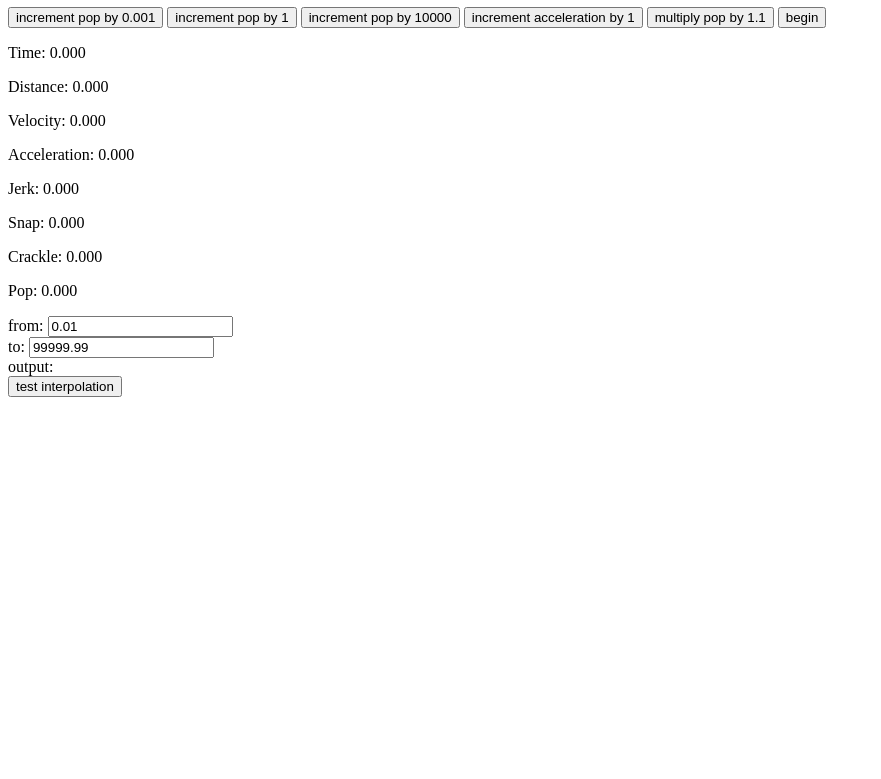
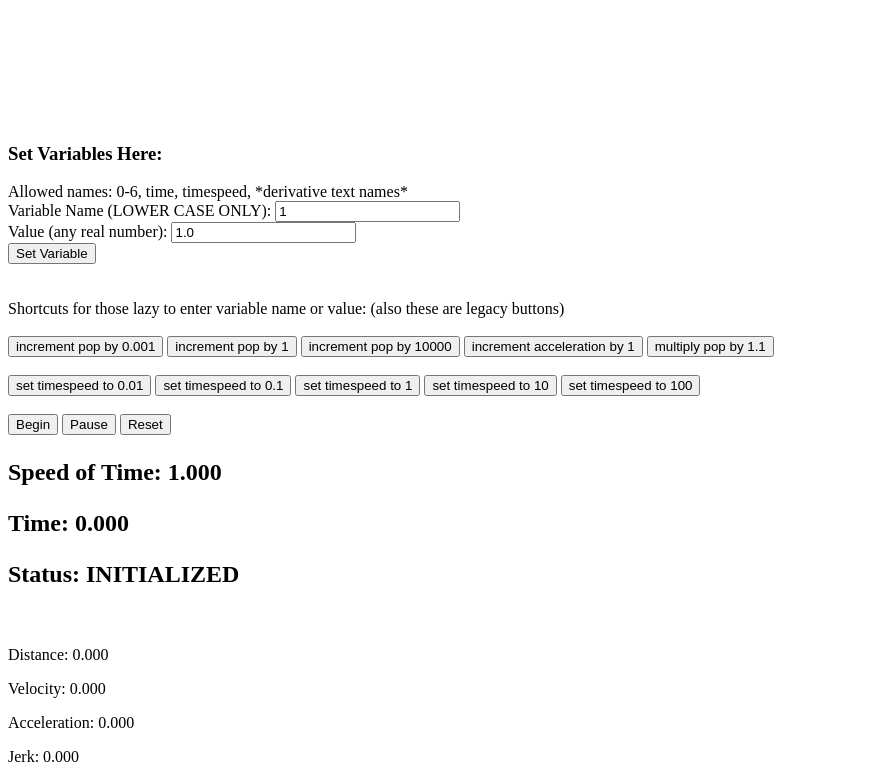
Before and after one commit to 3k5m/3k5m.github.io, a plain HTML site: page index.html in a window 1280 px wide. Shown: the part 174-953 px from the top of the page, without its empty margins (0-881 px from the left). Before the commit the page ends 800 px from the top, so only its background shows below. Drawn offline with Linux system fonts and the light colour scheme.

Commit message:
update
better variable setting, added a site description, added timespeed, moved all the derivatives to an array

```diff
--- a/index.html
+++ b/index.html
@@ -7,26 +7,63 @@
   </head>
 
   <body>
-    <h1>rng thing (currently broken)</h1>
-    <button onClick="init()" id="initbtn"> start </button>
 
-    <h1> derivatives of velocity (exponential growth test) </h1>
-    <button onClick="popadd(0.001)" id="popbtn"> increment pop by 0.001</button>
-    <button onClick="popadd(1)" id="popbtn"> increment pop by 1</button>
-    <button onClick="popadd(10000)" id="popbtn"> increment pop by 10000</button>
-    <button onClick="accadd(1)" id="popbtn"> increment acceleration by 1</button>
-    <button onClick="poppow1()" id="popbtn"> multiply pop by 1.1</button>
-    <button onClick="loop()" id="popbtn"> begin </button>
-    <p id="time"></p>
-    <p id="dist">dist 0.00</p>
-    <p id="vel">0.00</p>
-    <p id="accel">0.00</p>
-    <p id="jerk">0.00</p>
-    <p id="snap">0.00</p>
-    <p id="crackle">0.00</p>
-    <p id="pop">0.00</p>
+    <p> hi, welcome to my github website. I just test</p>
+    <p> random stuff here, feel free to ignore all this </p>
+    <p> PS: how did you even get here anyways?!?!</p>
 
-    <form id="example">
+    <br><br><br><br><br><br><br><br><br><br>
+
+    <form id="setvariable" onsubmit="return false">
+      <h3>Set Variables Here: </h3>
+      Allowed names: 0-6, time, timespeed, *derivative text names* <br>
+      Variable Name (LOWER CASE ONLY):  <input name="name" value="1"><br>
+      Value (any real number):  <input name="value" value="1.0"><br>
+      <button type="submit">Set Variable</button>
+    </form>
+
+    <br> <br>
+
+    Shortcuts for those lazy to enter variable name or value: (also these are legacy buttons) <br><br>
+    <button onClick="setvar('pop',derivatives[6]+0.001)     "> increment pop by 0.001</button>
+    <button onClick="setvar('pop',derivatives[6]+1)         "> increment pop by 1</button>
+    <button onClick="setvar('pop',derivatives[6]+10000)     "> increment pop by 10000</button>
+    <button onClick="setvar('acceleration',derivatives[2]+1)"> increment acceleration by 1</button>
+    <button onClick="setvar('pop',derivatives[6]*1.1)       "> multiply pop by 1.1</button>
+
+    <br> <br>
+
+    <button onClick="setvar('timespeed', 0.01)"> set timespeed to 0.01 </button>
+    <button onClick="setvar('timespeed', 0.1) "> set timespeed to 0.1 </button>
+    <button onClick="setvar('timespeed', 1)   "> set timespeed to 1 </button>
+    <button onClick="setvar('timespeed', 10)  "> set timespeed to 10 </button>
+    <button onClick="setvar('timespeed', 100) "> set timespeed to 100 </button>
+
+    <br> <br>
+
+    <button onClick="loop()"> Begin </button>
+    <button onClick="pause()"> Pause </button>
+    <button onClick="init()"> Reset </button>
+
+    <br>
+
+    <h2><p id="timespd"></p></h2>
+    <h2><p id="time"></p></h2>
+    <h2><p id="status">LOADING (error if this persists)</p></h2>
+
+    <br>
+
+    <p id="dist"></p>
+    <p id="vel"></p>
+    <p id="accel"></p>
+    <p id="jerk"></p>
+    <p id="snap"></p>
+    <p id="crackle"></p>
+    <p id="pop"></p>
+
+    <br><br>
+
+    <form id="intertest">
       from: <input name="from" value="0.01"><br>
       to: <input name="to" value="99999.99"><br>
       output: <output name="output"></output><br>
--- a/main.js
+++ b/main.js
@@ -1,90 +1,137 @@
-
-let dist = 0.0, vel = 0.0;
-let accel = 0.0, jerk = 0.0, snap = 0.0, crackle = 0.0, pop = 0.0;
-let curtime = 0.0;
-let lastLoop = Date.now()
+let derivatives = [];
+let curtime, timeSpeed, lastLoop, curstatus;
 
 function updateText() {
   document.getElementById("time").innerHTML = "Time: " + curtime.toLocaleString("en-US", { minimumFractionDigits: 3 });
-  document.getElementById("dist").innerHTML = "Distance: " + dist.toLocaleString("en-US", { minimumFractionDigits: 3 });;
-  document.getElementById("vel").innerHTML = "Velocity: " + vel.toLocaleString("en-US", { minimumFractionDigits: 3 });
-  document.getElementById("accel").innerHTML = "Acceleration: " + accel.toLocaleString("en-US", { minimumFractionDigits: 3 });
-  document.getElementById("jerk").innerHTML = "Jerk: " + jerk.toLocaleString("en-US", { minimumFractionDigits: 3 });
-  document.getElementById("snap").innerHTML = "Snap: " + snap.toLocaleString("en-US", { minimumFractionDigits: 3 });
-  document.getElementById("crackle").innerHTML = "Crackle: " + crackle.toLocaleString("en-US", { minimumFractionDigits: 3 });
-  document.getElementById("pop").innerHTML = "Pop: " + pop.toLocaleString("en-US", { minimumFractionDigits: 3 });
+  document.getElementById("dist").innerHTML = "Distance: " + derivatives[0].toLocaleString("en-US", { minimumFractionDigits: 3 });;
+  document.getElementById("vel").innerHTML = "Velocity: " + derivatives[1].toLocaleString("en-US", { minimumFractionDigits: 3 });
+  document.getElementById("accel").innerHTML = "Acceleration: " + derivatives[2].toLocaleString("en-US", { minimumFractionDigits: 3 });
+  document.getElementById("jerk").innerHTML = "Jerk: " + derivatives[3].toLocaleString("en-US", { minimumFractionDigits: 3 });
+  document.getElementById("snap").innerHTML = "Snap: " + derivatives[4].toLocaleString("en-US", { minimumFractionDigits: 3 });
+  document.getElementById("crackle").innerHTML = "Crackle: " + derivatives[5].toLocaleString("en-US", { minimumFractionDigits: 3 });
+  document.getElementById("pop").innerHTML = "Pop: " + derivatives[6].toLocaleString("en-US", { minimumFractionDigits: 3 });
+  document.getElementById("timespd").innerHTML = "Speed of Time: " + timeSpeed.toLocaleString("en-US", { minimumFractionDigits: 3 });
+  document.getElementById("status").innerHTML = "Status: " + curstatus;
 }
 
 function init() {
+  // 7 is num of derivatives here
+  for(i=0;i<7;i++){
+    derivatives[i] = 0.0;
+  }
+  curtime = 0.0;
+  timeSpeed = 1.0;
+  lastLoop = Date.now()
+  curstatus = "INITIALIZED"
+  updateText()
+}
 
+init()
+
+function run() {
   lastLoop = Date.now()
-
+  curstatus = "RUNNING"
+  updateText()
+}
+function pause() {
+  curstatus = "PAUSED"
+  updateText()
 }
 
 updateText()
 
-function popadd(n){
-  pop += n;
+function setvar(v, n){
+
+  //derivative text names
+  switch(v){
+    case "distance":      v=0; break;
+    case "velocity":      v=1; break;
+    case "acceleration":  v=2; break;
+    case "jerk":          v=3; break;
+    case "snap":          v=4; break;
+    case "crackle":       v=5; break;
+    case "pop":           v=6; break;
+  }
+
+  //time and timespd
+  if(v == "time"){
+    curtime = n;
+  }else if(v == "timespeed"){
+    timeSpeed = n;
+  }else{
+    v = Number(v)
+  }
+
+  //direct number inputs are taken as nth der
+  if(v >= 0 && v <= 6){
+    derivatives[v] = n;
+  }
+
+  //error handling
+  else {
+    console.log("ERROR");
+  }
+
   updateText()
 }
-function accadd(n){
-  accel += n;
-  updateText()
-}
-function poppow1(){
-  pop *= 1.1;
+
+function update(){
+  let thisLoop = Date.now();
+  let delta = (thisLoop - lastLoop)/1000
+  lastLoop = thisLoop
+
+  delta = delta * timeSpeed
+
+  //console.log(delta)
+
+  curtime = curtime + delta
+  for(i=0;i<derivatives.length-1;i++){
+    derivatives[i] = derivatives[i] + derivatives[i+1] * delta
+  }
   updateText()
 }
 
 function sleep (ms)
 { return new Promise(r => setTimeout(r, ms)) }
 
-function update(){
-  let thisLoop = Date.now();
-  let delta = (thisLoop - lastLoop)/1000
-  lastLoop = thisLoop
-
-  //console.log(delta)
-
-  curtime = curtime + delta
-  dist = dist + vel * delta
-  vel = vel + accel * delta
-  accel = accel + jerk * delta
-  jerk = jerk + snap * delta
-  snap = snap + crackle * delta
-  crackle = crackle + pop * delta
-
-  updateText()
-
-}
-
+//update every 40ms (25fps, as is standard for most browsers)
 async function loop(){
-  await init()
-  while(true){
-
+  await run()
+  while(curstatus === "RUNNING"){
     await update()
     await sleep(40)
   }
 }
 
-function* lerp (v0, v1, t, p = 1e-3)
-{ do
-  { yield v0
+function changeVars (event) {
+  const e = event.target
+  console.log("changevars ran")
+  setvar(e.name.value, Number(e.value.value))
+}
+
+document.forms.setvariable.addEventListener("submit", changeVars)
+
+
+
+
+//interpolation testing stuff
+
+function* lerp (v0, v1, t, p = 1e-3) {
+  do { yield v0
     v0 = (1 - t) * v0 + t * v1
   } while (Math.abs(v1 - v0) > p)
   yield v1
 }
 
-
-async function onSubmit (event)
-{ event.preventDefault()
+async function onSubmit (event) {
+  event.preventDefault()
   const f = event.target
 
   // iterate over lerp generator
-  for (const v of lerp(Number(f.from.value), Number(f.to.value), 0.1))
-  { f.output.value = v.toFixed(2)
+  for (const v of lerp(Number(f.from.value), Number(f.to.value), 0.1)){
+    f.output.value = v.toFixed(2)
     await sleep(50)
   }
 }
 
-document.forms.example.addEventListener("submit", onSubmit)
+document.forms.intertest.addEventListener("submit", onSubmit)
```
